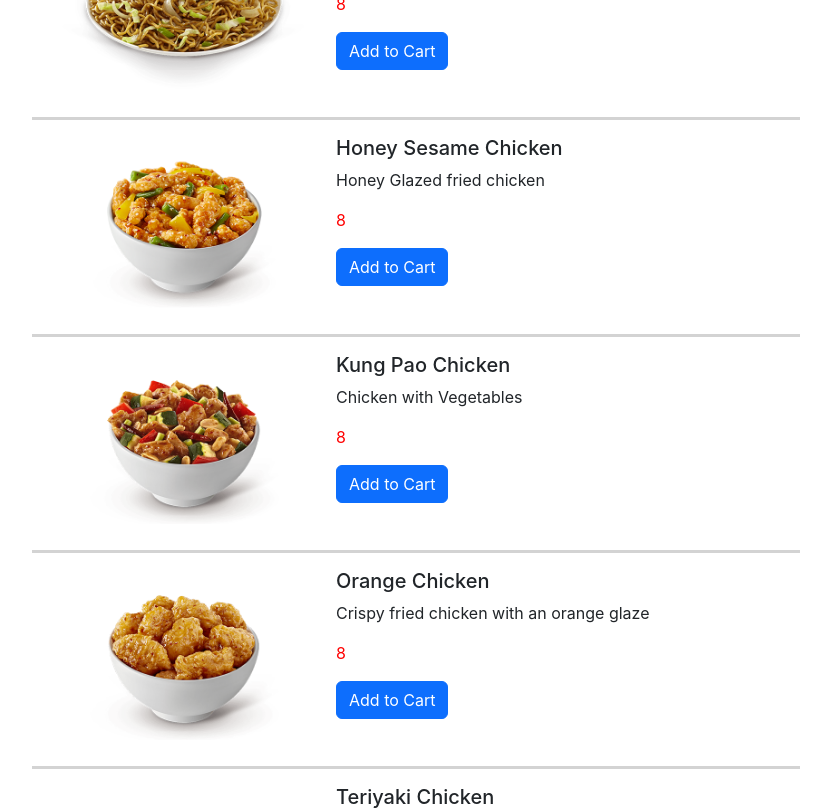
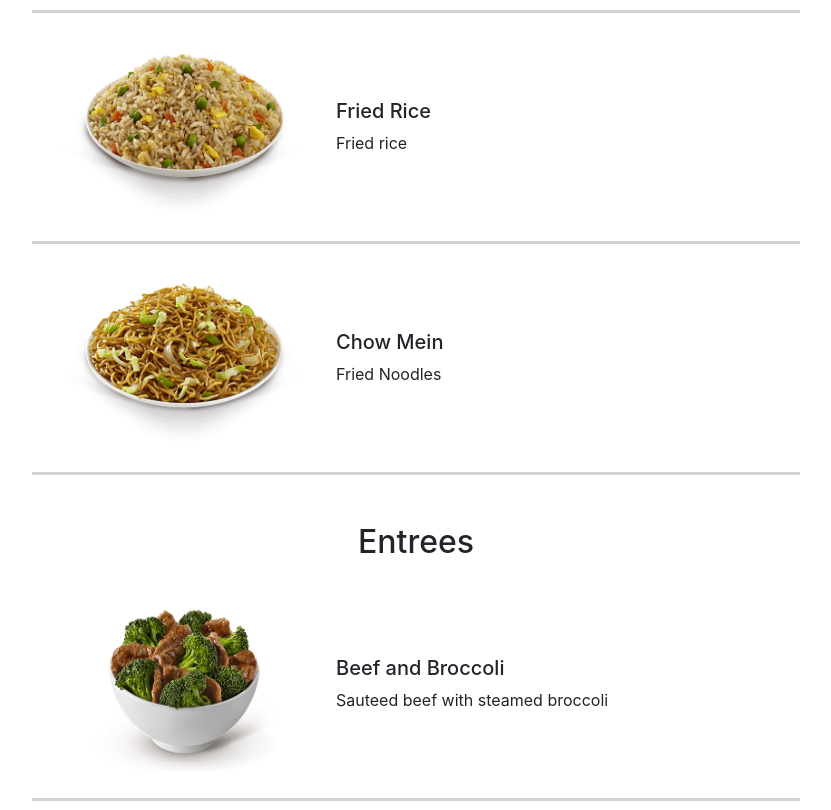
Before and after one commit to TheGoldenDragonCF/magic-dragon, a React (Create React App) app: page / in a window 1280 px wide. Shown: the part 1440-2250 px from the top of the page, without its empty margins (224-1055 px from the left). Built offline with nearby package versions, Linux system fonts and the light colour scheme; the HTML template or start-up script is replaced by a standard one.

Commit message:
split menu into sides and entrees

```diff
--- a/src/App.js
+++ b/src/App.js
@@ -15,8 +15,8 @@ function App() {
       <Header />
       <Hero />
       <Combo />
-      {/* <SiginForm />
-      <SignupForm /> */}
+      {/* <SiginForm /> */}
+      {/* <SignupForm /> */}
       <Menu />
       <Footer />
     </Provider>
--- a/src/components/Combo/Combo.jsx
+++ b/src/components/Combo/Combo.jsx
@@ -5,7 +5,6 @@ import Card from 'react-bootstrap/Card';
 
 function Combo() {
   let comboList = useSelector(state => state.combo)
-  console.log(comboList)
 
   let combos = comboList.map((combo, idx) => {
   return (
--- a/src/components/Menu/Menu.jsx
+++ b/src/components/Menu/Menu.jsx
@@ -4,20 +4,36 @@ import Button from 'react-bootstrap/Button';
 import Card from 'react-bootstrap/Card';
 
 function Menu() {
-  let menu = useSelector((state) => state.menu).menuItems
+  let sides = useSelector((state) => state.menu).sides
+  let entrees = useSelector((state) => state.menu).entrees
+  console.log(entrees)
 
-  let menuList = menu.map((item, idx) => {
+  let sidesList = sides.map((item, idx) => {
     return (
       <Card style={{border: 'none',borderBottom: 'solid lightgrey', borderRadius: '0'}} key={idx}>
         <Card.Body style={{display: 'flex'}}>
         <Card.Img variant="top" src={item.picture} style={{ width: '18rem', paddingRight: '1rem' }}/>
-          <span>
+          <span style={{padding: '70px 0'}}>
           <Card.Title>{item.name}</Card.Title>
           <Card.Text>
             {item.description}
           </Card.Text>
-          <Card.Text style={{color: 'red'}}>{item.price}</Card.Text>
-          <Button variant="primary">Add to Cart</Button>
+          </span>
+        </Card.Body>
+      </Card>
+    )
+  })
+
+  let entreesList = entrees.map((item, idx) => {
+    return (
+      <Card style={{border: 'none',borderBottom: 'solid lightgrey', borderRadius: '0'}} key={idx}>
+        <Card.Body style={{display: 'flex'}}>
+        <Card.Img variant="top" src={item.picture} style={{ width: '18rem', paddingRight: '1rem' }}/>
+          <span style={{padding: '70px 0'}}>
+          <Card.Title>{item.name}</Card.Title>
+          <Card.Text>
+            {item.description}
+          </Card.Text>
           </span>
         </Card.Body>
       </Card>
@@ -25,9 +41,12 @@ function Menu() {
   })
   return (
     <div style={{width: '60%', margin: 'auto'}}>
-    <h1 style={{textAlign: 'center'}}>Menu</h1>
+    <h1 style={{textAlign: 'center', paddingTop: '3rem'}}>Menu</h1>
     <p style={{textAlign: 'center'}}>Choose from our Made fresh daily entree</p>
-    {menuList}
+    <h2 style={{textAlign: 'center'}}>Sides</h2>
+    {sidesList}
+    <h2 style={{textAlign: 'center', paddingTop: '3rem'}}>Entrees</h2>
+    {entreesList}
     </div>
   )
 }
--- a/src/store/menu.js
+++ b/src/store/menu.js
@@ -2,44 +2,7 @@
 // console.log(menuItems);
 
 const initialState = {
-  total: 8,
-  menuItems: [
-    {
-      name: 'Beef and Broccoli',
-      price: '8',
-      picture: '/images/foodItems/beef&Broccoli.png',
-      description: 'Sauteed beef with steamed broccoli',
-    },
-    {
-      name: 'Chow Mein',
-      price: '8',
-      picture: 'images/foodItems/chowMein.png',
-      description: 'Fried Noodles',
-    },
-    {
-      name: 'Honey Sesame Chicken',
-      price: '8',
-      picture: 'images/foodItems/honeySesameChicken.png',
-      description: 'Honey Glazed fried chicken',
-    },
-    {
-      name: 'Kung Pao Chicken',
-      price: '8',
-      picture: 'images/foodItems/kungPaoChicken.png',
-      description: 'Chicken with Vegetables',
-    },
-    {
-      name: 'Orange Chicken',
-      price: '8',
-      picture: 'images/foodItems/orangeChicken.png',
-      description: 'Crispy fried chicken with an orange glaze ',
-    },
-    {
-      name: 'Teriyaki Chicken',
-      price: '8',
-      picture: 'images/foodItems/teriyakiChicken.png',
-      description: 'Chicken all the way from Teriyaki, Japan',
-    },
+  sides: [
     {
       name: 'White Rice',
       price: '8',
@@ -51,6 +14,40 @@ const initialState = {
       price: '8',
       picture: 'images/foodItems/friedRice.png',
       description: 'Fried rice',
+    },
+    {
+      name: 'Chow Mein',
+      price: '8',
+      picture: 'images/foodItems/chowMein.png',
+      description: 'Fried Noodles',
+    },
+  ],
+  entrees: [
+    {
+      name: 'Beef and Broccoli',
+      picture: '/images/foodItems/beef&Broccoli.png',
+      description: 'Sauteed beef with steamed broccoli',
+    },
+
+    {
+      name: 'Honey Sesame Chicken',
+      picture: 'images/foodItems/honeySesameChicken.png',
+      description: 'Honey Glazed fried chicken',
+    },
+    {
+      name: 'Kung Pao Chicken',
+      picture: 'images/foodItems/kungPaoChicken.png',
+      description: 'Chicken with Vegetables',
+    },
+    {
+      name: 'Orange Chicken',
+      picture: 'images/foodItems/orangeChicken.png',
+      description: 'Crispy fried chicken with an orange glaze ',
+    },
+    {
+      name: 'Teriyaki Chicken',
+      picture: 'images/foodItems/teriyakiChicken.png',
+      description: 'Chicken all the way from Teriyaki, Japan',
     },
   ],
 };
```
